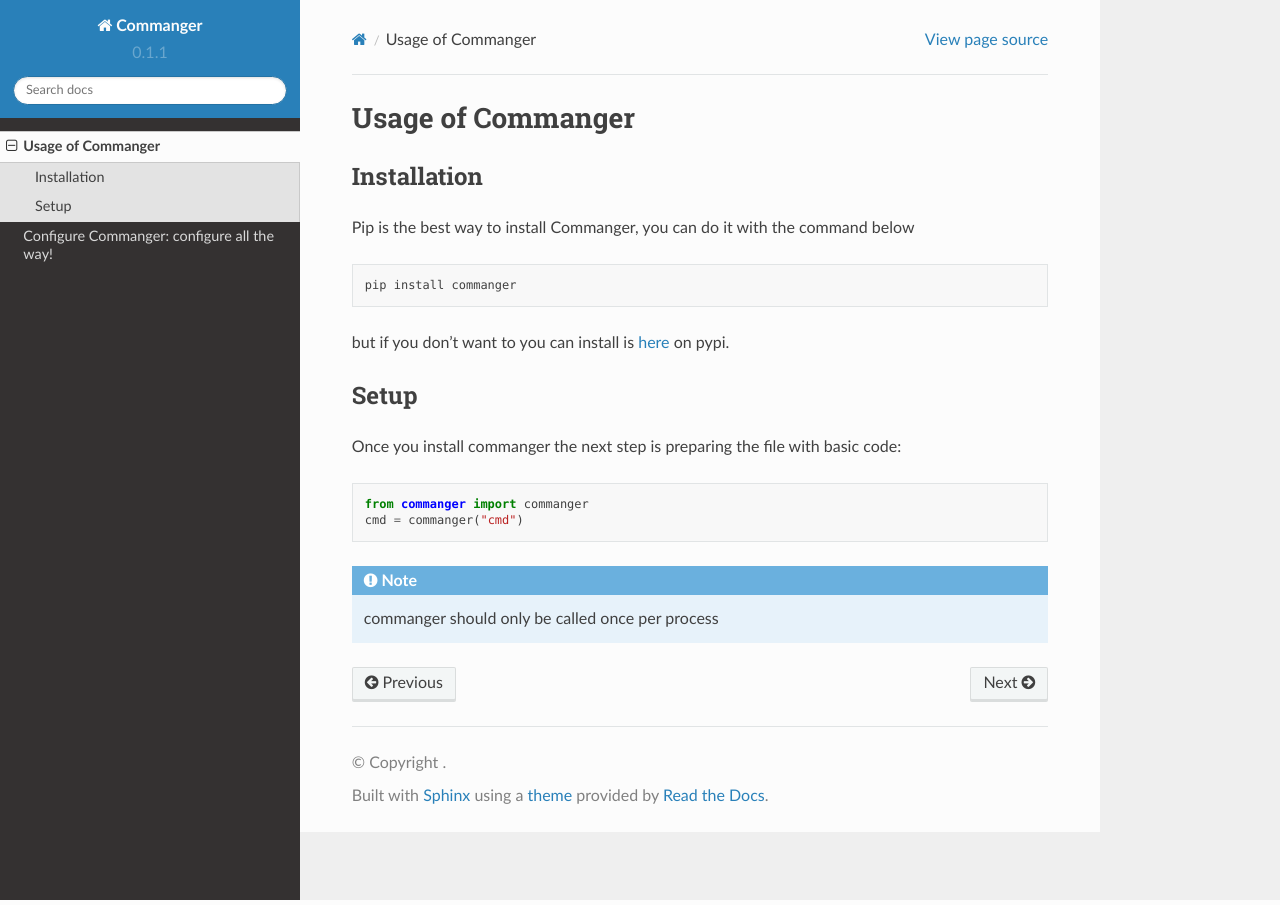
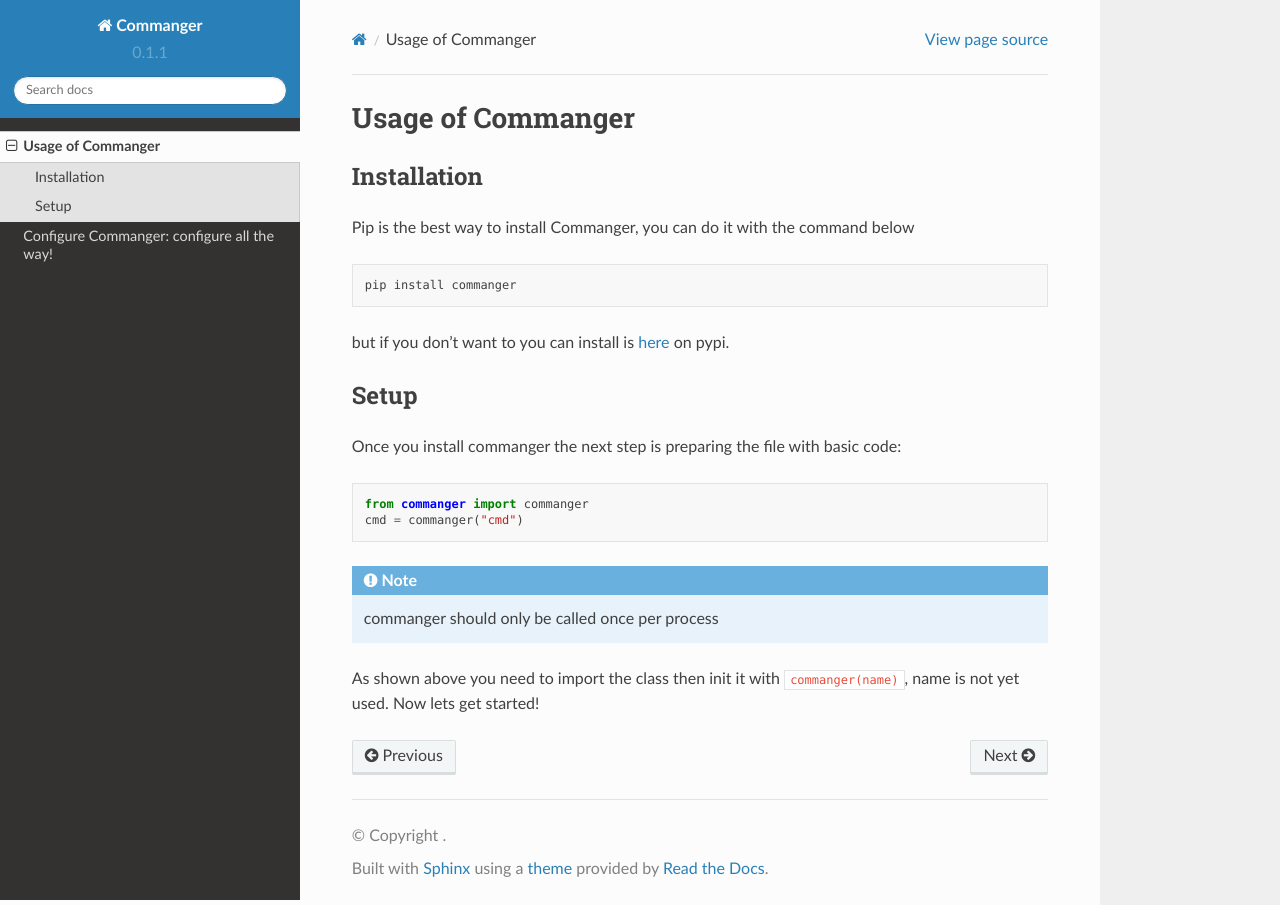
Before and after one commit to thatrandomperson5/commanger-docs, a Sphinx documentation site: the page built from docs/source/usage.rst, in a window 1280 px wide. Built offline with Sphinx 7.4.7 and the Read the Docs theme 2.0.0, drawn with Linux system fonts in a browser that asks for light colours; pages that are not in the unit, such as notebooks, are missing from menus.

Commit message:
Update usage.rst

```diff
--- a/docs/source/usage.rst
+++ b/docs/source/usage.rst
@@ -30,3 +30,4 @@
 .. note::
  commanger should only be called once per process
 ..
+As shown above you need to import the class then init it with ``commanger(name)``, name is not yet used. Now lets get started!
```
